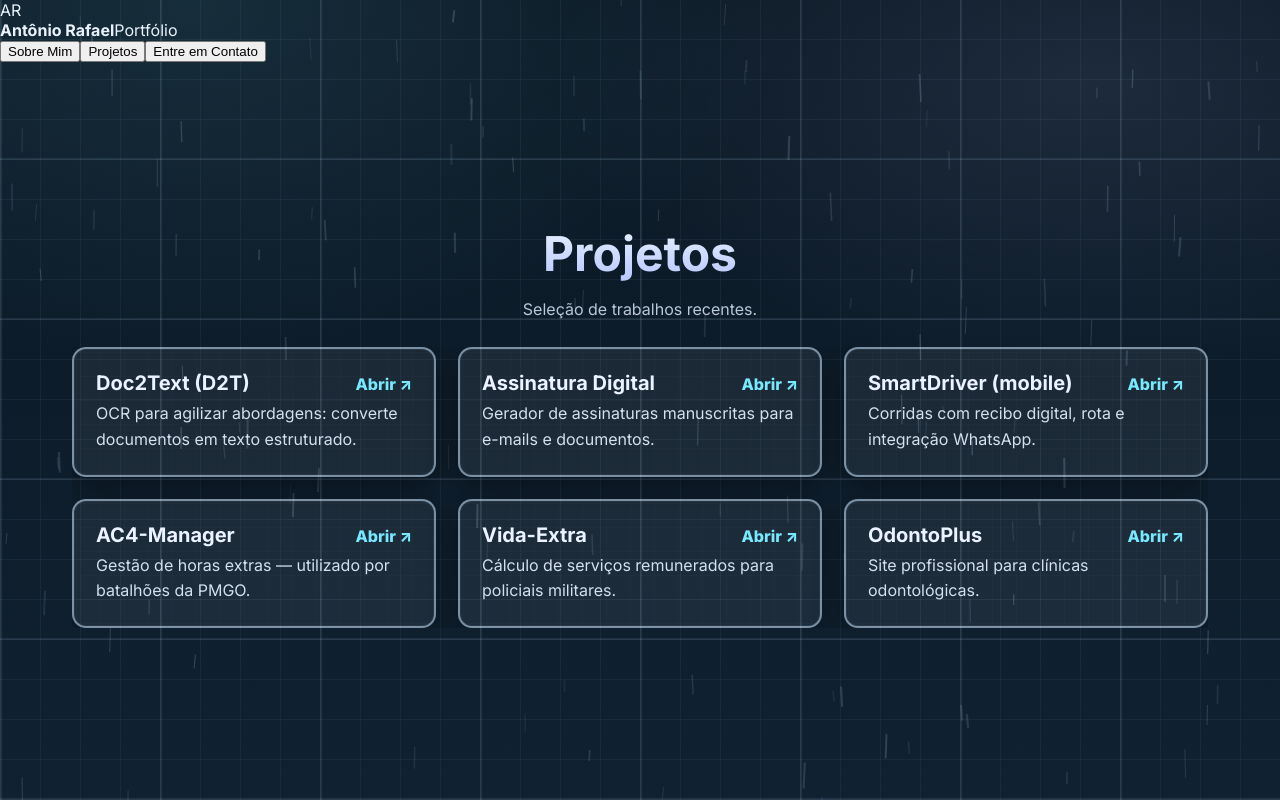
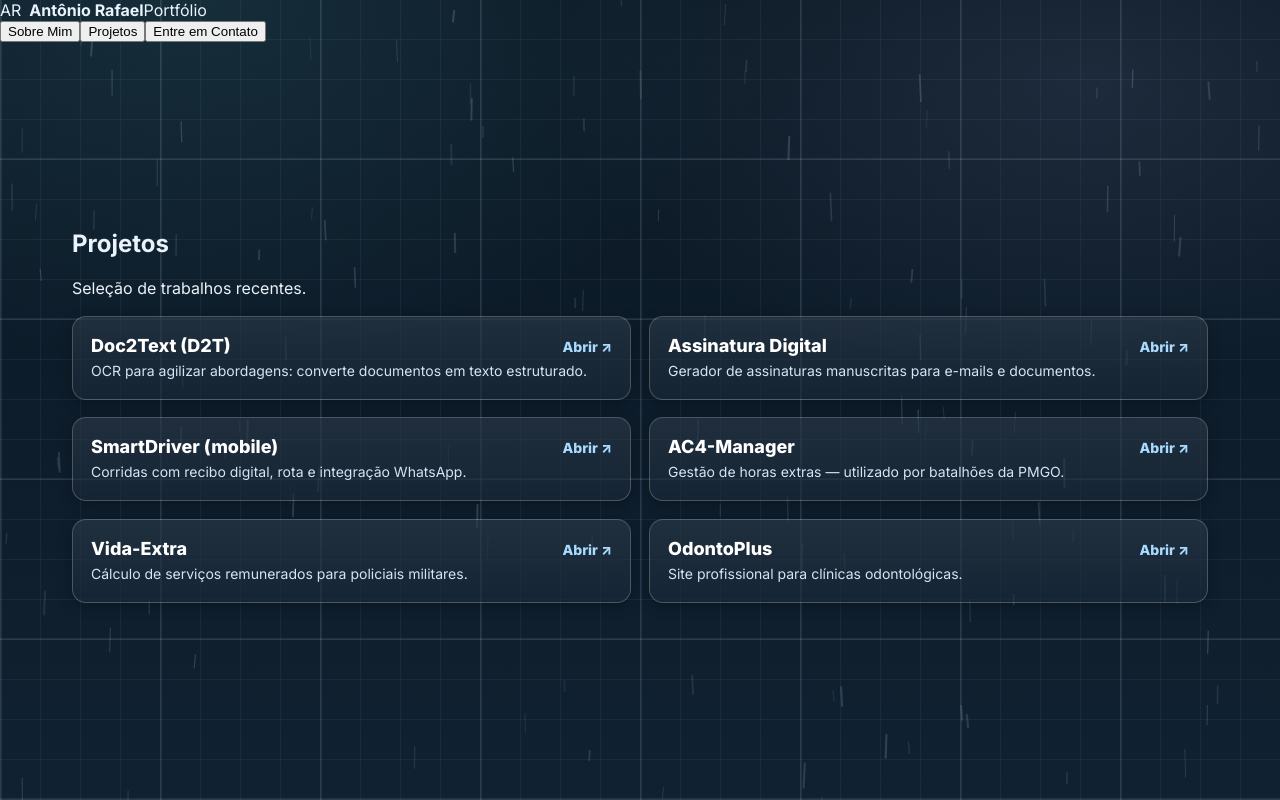
Before and after one commit to Ald3b4r4n/AntonioRafael, a React (Vite) app: page / in a window 1280 px wide. Both pictures are taken after a click on the button "Projetos". Built offline with nearby package versions, Linux system fonts and the light colour scheme.

Commit message:
testes e mudanças resposividades de novo

```diff
--- a/src/components/Nav.module.css
+++ b/src/components/Nav.module.css
@@ -1,40 +1,107 @@
+/* Barra de navegação “chips” — proporcional e elegante no mobile e desktop */
 .nav {
   position: sticky;
   top: env(safe-area-inset-top, 0px);
   z-index: 50;
+  width: 100%;
+  padding: 6px clamp(8px, 3vw, 16px);
+  background: linear-gradient(
+    180deg,
+    rgba(8, 16, 28, 0.55),
+    rgba(8, 16, 28, 0.25)
+  );
   backdrop-filter: blur(6px);
+  -webkit-backdrop-filter: blur(6px);
+  border-bottom: 1px solid rgba(255, 255, 255, 0.06);
+  box-shadow: 0 2px 16px rgba(0, 0, 0, 0.25);
 }
+
+.navInner {
+  max-width: 1120px;
+  margin: 0 auto;
+  display: grid;
+  grid-template-columns: 1fr auto;
+  align-items: center;
+  gap: 8px;
+}
+
+/* Marca/título à esquerda (trunca com elegância no mobile) */
+.brand {
+  display: flex;
+  align-items: center;
+  gap: 8px;
+  min-width: 0; /* permite truncar */
+}
+.brandLogo {
+  width: 28px;
+  height: 28px;
+  flex: 0 0 28px;
+  border-radius: 50%;
+  background: linear-gradient(180deg, #a8dbff, #8fb6ff);
+  color: #0b1f2f;
+  font-weight: 900;
+  display: grid;
+  place-items: center;
+}
+.brandText {
+  color: #eaf3ff;
+  font-weight: 800;
+  font-size: clamp(12px, 2.8vw, 14px);
+  letter-spacing: 0.2px;
+  white-space: nowrap;
+  overflow: hidden;
+  text-overflow: ellipsis;
+}
+
+/* Lista de links à direita (scroll horizontal suave no mobile) */
 .navList {
   display: flex;
   align-items: center;
-  gap: clamp(6px, 2vw, 12px);
-  padding: 8px clamp(10px, 3vw, 16px);
+  gap: clamp(6px, 2.6vw, 12px);
   overflow-x: auto;
   overscroll-behavior-x: contain;
   scrollbar-width: none;
+  -ms-overflow-style: none;
+  padding: 2px 0;
 }
 .navList::-webkit-scrollbar {
   display: none;
 }
 
-.navItem {
-}
 .navLink {
   display: inline-flex;
   align-items: center;
   justify-content: center;
+  padding: clamp(6px, 1.8vw, 10px) clamp(10px, 3.4vw, 16px);
   border-radius: 999px;
   border: 1px solid rgba(255, 255, 255, 0.18);
-  background: rgba(255, 255, 255, 0.06);
-  color: #eaf3ff;
+  background: rgba(255, 255, 255, 0.07);
+  color: #eef6ff;
   text-decoration: none;
-  padding: clamp(6px, 1.5vw, 10px) clamp(10px, 3vw, 16px);
-  font-weight: 700;
-  font-size: clamp(12px, 3.2vw, 14px); /* ajusta fonte no mobile */
+  font-weight: 800;
+  font-size: clamp(12px, 3.2vw, 14px);
+  line-height: 1;
+  letter-spacing: 0.2px;
+  box-shadow: 0 2px 10px rgba(0, 0, 0, 0.18) inset,
+    0 4px 10px rgba(0, 0, 0, 0.18);
+  transition: background 0.2s ease, border-color 0.2s ease, transform 0.15s ease;
   white-space: nowrap;
 }
+.navLink:active {
+  transform: translateY(1px);
+}
+.navLink[aria-current="page"],
+.navLink:hover {
+  background: rgba(168, 219, 255, 0.18);
+  border-color: rgba(168, 219, 255, 0.45);
+}
 
+/* Quebra suave em telas muito estreitas */
 @media (max-width: 380px) {
+  .brandLogo {
+    width: 26px;
+    height: 26px;
+  }
   .navLink {
     font-size: 12px;
     padding: 6px 10px;
--- a/src/pages/Projects.module.css
+++ b/src/pages/Projects.module.css
@@ -1,116 +1,86 @@
-.header {
-  text-align: center;
-  margin-bottom: clamp(14px, 3.5vh, 34px);
-}
-.header h1 {
-  margin: 0 0 6px 0;
-  font-size: clamp(28px, 4.4vw, 48px);
-  background: linear-gradient(180deg, #eaf3ff, #b6c5ff);
-  -webkit-background-clip: text;
-  -webkit-text-fill-color: transparent;
-}
-.header p {
-  color: var(--muted);
+/* Grade dos projetos — evita clip no hover do primeiro card */
+.grid {
+  display: grid;
+  grid-template-columns: 1fr;
+  gap: clamp(12px, 2.6vw, 18px);
+  overflow: visible; /* IMPORTANT: não corta a borda ao “subir” */
+  padding-top: 2px; /* folga mínima para hover do primeiro */
 }
 
-/* FIX PRINCIPAL: grid fluido e à prova de overflow */
-.grid {
-  display: grid;
-  grid-template-columns: repeat(
-    auto-fit,
-    minmax(clamp(260px, 28vw, 420px), 1fr)
-  );
-  gap: clamp(12px, 2.4vw, 22px);
-  width: 100%;
-  max-width: 100%;
-  overflow-x: hidden; /* por segurança, evita scroll horizontal */
-  align-items: start;
+@media (min-width: 780px) {
+  .grid {
+    grid-template-columns: 1fr 1fr;
+  }
 }
 
-/* Card nunca empurra o grid */
+/* Cartão do projeto */
 .card {
   position: relative;
-  overflow: hidden;
-  padding: clamp(16px, 2.6vw, 22px);
-  border-radius: var(--radius);
-  border: 2px solid rgba(200, 230, 255, 0.55);
-  background: var(--glass);
-  color: inherit;
+  display: block;
+  padding: clamp(14px, 2.4vw, 18px);
+  border-radius: 14px;
+  border: 1.5px solid rgba(255, 255, 255, 0.25);
+  background: linear-gradient(
+      180deg,
+      rgba(255, 255, 255, 0.08),
+      rgba(255, 255, 255, 0.03)
+    ),
+    rgba(14, 30, 47, 0.6);
+  color: #eaf3ff;
   text-decoration: none;
-  transition: transform 0.18s ease, box-shadow 0.18s ease,
-    border-color 0.18s ease;
-  box-shadow: inset 0 0 0 1px rgba(255, 255, 255, 0.06), var(--shadow-1);
-  min-width: 0; /* evita overflow por conteúdo longo */
+
+  box-shadow: 0 3px 14px rgba(0, 0, 0, 0.28);
+  transform: translateY(0);
+  will-change: transform, box-shadow, border-color;
+  transition: transform 0.2s ease, box-shadow 0.2s ease, border-color 0.2s ease;
+  /* manter borda visível sempre */
+  background-clip: padding-box;
+  isolation: isolate;
 }
 
-.card:hover {
-  transform: translateY(-4px);
-  border-color: rgba(220, 240, 255, 0.85);
-  box-shadow: inset 0 0 0 1px rgba(255, 255, 255, 0.1), var(--shadow-2);
+.card:hover,
+.card:focus-visible {
+  transform: translateY(-6px);
+  box-shadow: 0 10px 28px rgba(0, 0, 0, 0.35);
+  border-color: rgba(168, 219, 255, 0.55);
+  outline: none;
 }
 
-.card > * {
-  position: relative;
-  z-index: 1;
-}
-
+/* Cabeçalho do card */
 .head {
   display: flex;
   align-items: baseline;
   justify-content: space-between;
-  gap: 8px;
+  gap: 12px;
   margin-bottom: 6px;
 }
 .head h3 {
   margin: 0;
-  color: #eaf3ff;
-  font-size: clamp(16px, 2.6vw, 20px);
-  overflow: hidden;
-  text-overflow: ellipsis;
-  white-space: nowrap;
+  font-size: clamp(15px, 2.6vw, 18px);
+  font-weight: 800;
+  color: #ffffff;
 }
 .open {
-  color: var(--neon);
+  color: #a8dbff;
   font-weight: 800;
+  font-size: clamp(12px, 2.2vw, 14px);
 }
 
+/* Texto */
 .card p {
-  color: #d4e0ed;
-  margin: 6px 0 0 0;
-  line-height: 1.6;
-  overflow-wrap: anywhere; /* evita quebrar layout com textos longos */
+  margin: 0;
+  color: #d5e4f6;
+  font-size: clamp(13px, 2.4vw, 14px);
+  line-height: 1.35;
 }
 
-/* overlay de grid recuado para não cobrir a borda */
+/* Overlay/grid decorativo (se você usa) não cobre a borda */
 .gridOverlay {
   position: absolute;
-  inset: 2px;
-  z-index: 0;
+  inset: 0;
+  border-radius: inherit;
   pointer-events: none;
-  opacity: 0.16;
-  background: repeating-linear-gradient(
-      0deg,
-      rgba(255, 255, 255, 0.12) 0 1px,
-      transparent 1px 24px
-    ),
-    repeating-linear-gradient(
-      90deg,
-      rgba(255, 255, 255, 0.12) 0 1px,
-      transparent 1px 24px
-    );
+  z-index: -1; /* atrás do cartão para não “apagar” a borda */
+  mask-image: radial-gradient(120% 120% at 50% 20%, #000 60%, transparent 100%);
+  opacity: 0.65;
 }
-
-/* Responsivo mais rígido: garante quebra de colunas cedo */
-@media (max-width: 1180px) {
-  .grid {
-    grid-template-columns: repeat(
-      auto-fit,
-      minmax(clamp(260px, 40vw, 520px), 1fr)
-    );
-  }
-}
-@media (max-width: 680px) {
-  .grid {
-    grid-template-columns: 1fr;
-  }
-}
```
Also changed, not shown: public/manifest.webmanifest.
